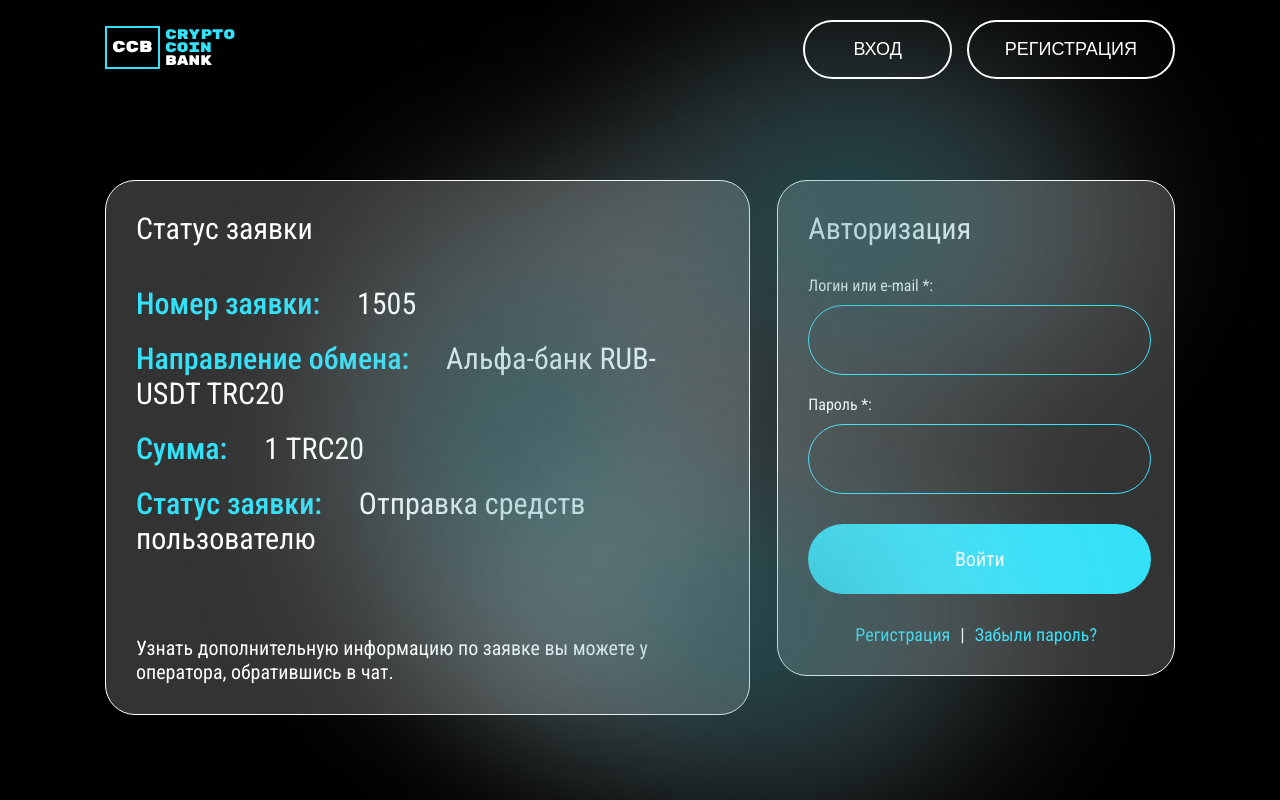
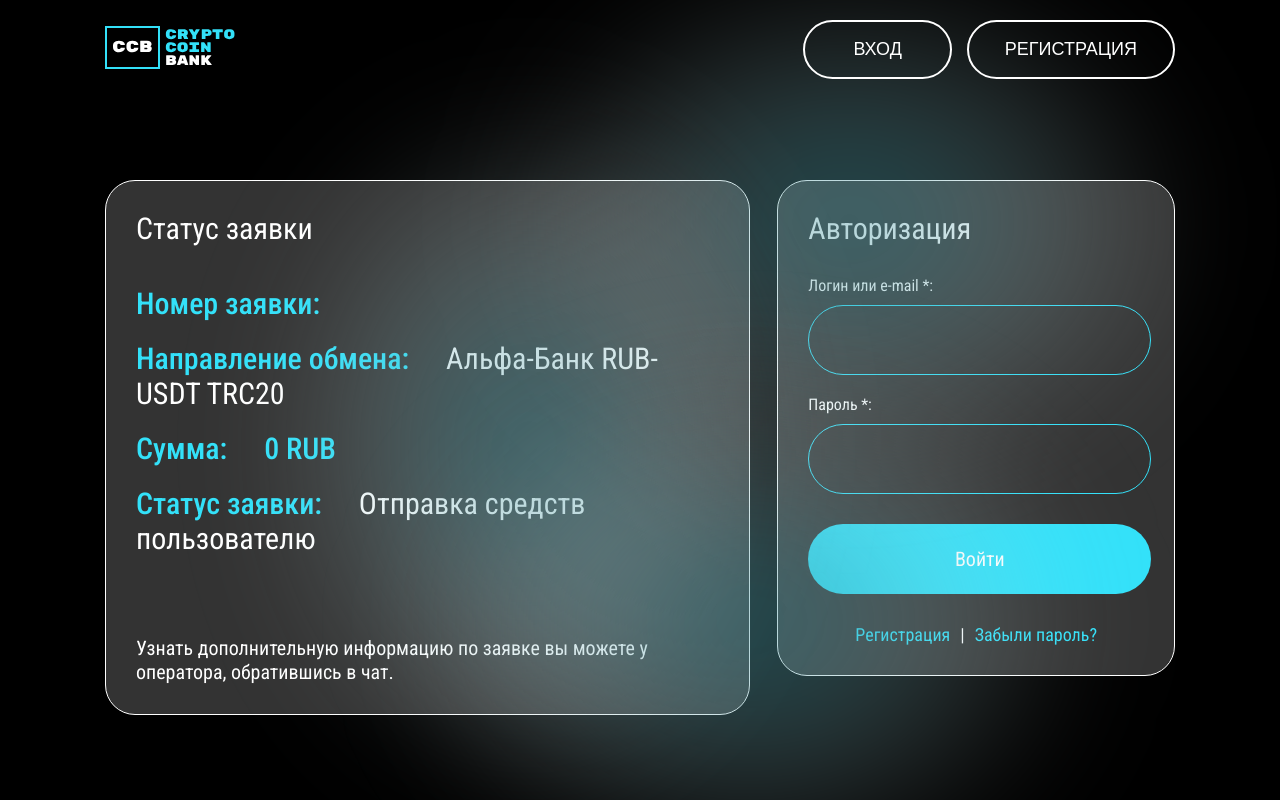
Before and after one commit to madixanov/CryptoBank, a React (Vite) app: page /status/1505 in a window 1280 px wide. Shown: the top 800 px of the page. Built offline with nearby package versions, Linux system fonts and the light colour scheme; a web font is replaced by a local one.

Commit message:
Fixing bugs

```diff
--- a/src/pages/exchange/UI/AgreementContainer.jsx
+++ b/src/pages/exchange/UI/AgreementContainer.jsx
@@ -1,4 +1,4 @@
-export default function AgreementContainer() {
+export default function AgreementContainer({ click }) {
     return (
         <div className="agreement-main-container">
             <div className="agreement-container">
@@ -19,7 +19,7 @@ export default function AgreementContainer() {
                     Не запоминать введенные данные
                 </label>
             </div>
-            <button className="exchange-button">Продолжить</button>
+            <button className="exchange-button" onClick={click}>Продолжить</button>
         </div>
     )
 }
--- a/src/pages/exchange/UI/ExchangeMain.jsx
+++ b/src/pages/exchange/UI/ExchangeMain.jsx
@@ -3,6 +3,7 @@ import gradient from "../../../assets/photo/gradient.svg";
 import PersonalData from "./PersonalData";
 import SendContainer from "./SendContainer";
 import useExchangeStore from "../../../store/exchange-store";
+import useBidStore from "../../../store/bid-store";
 import GetContainer from "./GetContainer";
 import AgreementContainer from "./AgreementContainer";
 import CardData from "./CardData";
@@ -10,6 +11,27 @@ import CardData from "./CardData";
 export default function ExchangeMain() {
   const navigate = useNavigate();
   const { giveCurrency, getCurrency } = useExchangeStore();
+  const {
+    giveBidCurrency,
+    getBidCurrency,
+    getBidAmount,
+    setBidId,
+    bidId,
+  } = useBidStore();
+
+  const handleContinue = () => {
+    // Проверяем, что всё заполнено
+    if (!giveBidCurrency || !giveBidCurrency ) {
+      console.log(giveBidCurrency, getBidCurrency, getBidAmount)
+      alert("Заполните все поля!");
+      return;
+    }
+
+    setBidId(Date.now())
+
+    // Переходим на страницу статуса заявки
+    navigate(`/status/${bidId}`);
+  };
 
   return (
     <main className="aml-main">
@@ -59,7 +81,7 @@ export default function ExchangeMain() {
 
                 <div className="breaking-line"></div>
 
-                <AgreementContainer />
+                <AgreementContainer click={handleContinue}/>
 
               </div>
             </div>
--- a/src/pages/exchange/UI/GetContainer.jsx
+++ b/src/pages/exchange/UI/GetContainer.jsx
@@ -1,6 +1,7 @@
 import usdt from "../../../assets/icons/usdt.svg";
 import abrub from "../../../assets/icons/abrub.svg";
 import useExchangeStore from "../../../store/exchange-store";
+import useBidStore from "../../../store/bid-store";
 import CustomDropdown from "../../../components/default-components/CustomDropdown";
 
 export default function GetContainer() {
@@ -12,6 +13,8 @@ export default function GetContainer() {
     setGetAmount,
   } = useExchangeStore();
 
+  const { setGetBidCurrency } = useBidStore();
+
   const currencyIcons = {
     USDT: usdt,
     RUB: abrub,
@@ -21,6 +24,18 @@ export default function GetContainer() {
     { label: "Tether TRC20 USDT", value: "USDT" },
     { label: "Альфа Банк RUB", value: "RUB" },
   ];
+
+  const handleCurrencyChange = (val) => {
+    setGetCurrency(val);      // обновляем exchange-store
+    setGetBidCurrency(val);   // обновляем bid-store
+  };
+
+  const handleAmountChange = (e) => {
+    const value = e.target.value;
+    if (value < 0) return;    // защита от отрицательных значений
+    setGetAmount(value);
+           // обновляем exchange-store
+  };
 
   return (
     <div className="get-main-container">
@@ -35,17 +50,25 @@ export default function GetContainer() {
           <CustomDropdown
             options={options}
             value={getCurrency}
-                      onChange={(val) => setGetCurrency(val)}
+            onChange={handleCurrencyChange}
             classSelected={"exchange-selected"}
           />
         </div>
+
         <span className="limits">
           min.: {giveCurrency === "USDT" ? "40000.00 RUB" : "493.82 USDT"} <br />
           max.: {giveCurrency === "USDT" ? "180048.59 RUB" : "2222.82 USDT"}
         </span>
+
         <span>Сумма *:</span>
-                    <input type="number" className="number-to-exchange" min="0" value={getAmount} onChange={(e) => setGetAmount(e.target.value)} />
+        <input
+          type="number"
+          className="number-to-exchange"
+          min="0"
+          value={getAmount}
+          onChange={handleAmountChange}
+        />
       </div>
     </div>
-    )
+  );
 }
--- a/src/pages/exchange/UI/SendContainer.jsx
+++ b/src/pages/exchange/UI/SendContainer.jsx
@@ -1,7 +1,9 @@
 import usdt from "../../../assets/icons/usdt.svg";
 import abrub from "../../../assets/icons/abrub.svg";
 import useExchangeStore from "../../../store/exchange-store";
+import useBidStore from "../../../store/bid-store";
 import CustomDropdown from "../../../components/default-components/CustomDropdown";
+import { useEffect } from "react";
 
 export default function SendContainer() {
   const {
@@ -13,6 +15,8 @@ export default function SendContainer() {
     setGiveAmount,
   } = useExchangeStore();
 
+  const { setGiveBidCurrency, setGetBidAmount } = useBidStore();
+
   const currencyIcons = {
     USDT: usdt,
     RUB: abrub,
@@ -23,7 +27,34 @@ export default function SendContainer() {
     { label: "Альфа Банк RUB", value: "RUB" },
   ];
 
+  // курс валют
   const rate = rates[giveCurrency]?.[getCurrency] || 1;
+
+  // Сразу выставляем значение 1 при первой загрузке
+  useEffect(() => {
+    if (!giveAmount || giveAmount <= 0) {
+      setGiveAmount(1);
+      setGetBidAmount(1);
+    }
+  }, [giveAmount, setGiveAmount, setGetBidAmount]);
+
+  // Сохраняем валюту в bid-store
+  useEffect(() => {
+    setGiveBidCurrency(giveCurrency);
+  }, [giveCurrency, setGiveBidCurrency]);
+
+  const handleCurrencyChange = (val) => {
+    setGiveCurrency(val);
+    setGiveBidCurrency(val);
+  };
+
+  const handleAmountChange = (e) => {
+    const value = Number(e.target.value);
+    const finalValue = value <= 0 || isNaN(value) ? 1 : value;
+
+    setGiveAmount(finalValue);
+    setGetBidAmount(finalValue);
+  };
 
   return (
     <div className="send-container">
@@ -32,6 +63,7 @@ export default function SendContainer() {
         <span className="currency">
           Курс 1 {giveCurrency} = {rate} {getCurrency}
         </span>
+
         <div className="currency-selector-container">
           <img
             src={currencyIcons[giveCurrency]}
@@ -41,23 +73,25 @@ export default function SendContainer() {
           <CustomDropdown
             options={options}
             value={giveCurrency}
-                      onChange={(val) => setGiveCurrency(val)}
+            onChange={handleCurrencyChange}
             classSelected={"exchange-selected"}
           />
         </div>
+
         <span className="limits">
           min.: {giveCurrency === "USDT" ? "493.82 USDT" : "40000.00 RUB"} <br />
           max.: {giveCurrency === "USDT" ? "2222.82 USDT" : "180048.59 RUB"}
         </span>
+
         <span>Сумма *:</span>
         <input
           type="number"
           className="number-to-exchange"
           value={giveAmount}
           min="0"
-                    onChange={(e) => setGiveAmount(e.target.value)}
+          onChange={handleAmountChange}
         />
       </div>
     </div>
-    )
+  );
 }
--- a/src/pages/home/UI/Welcome.jsx
+++ b/src/pages/home/UI/Welcome.jsx
@@ -51,12 +51,17 @@ export default function Welcome() {
         <div className="first-input">
           <input
             type="number"
-            value={giveAmount}
+            value={giveAmount || 1}  // если 0, показываем 1
             onChange={(e) => {
+              const value = Number(e.target.value);
 
-              setGiveAmount(Number(e.target.value));
+              if (value <= 0 || isNaN(value)) {
+                setGiveAmount(1); // если 0, отрицательное или пустое → ставим 1
+              } else {
+                setGiveAmount(value);
+              }
             }}
-            />
+          />
           <CustomDropdown
             options={options}
             value={giveCurrency}            // "USDT" или "RUB"
@@ -73,8 +78,11 @@ export default function Welcome() {
           <input
             type="text"
             placeholder="81.0"
-            value={getAmount}
-            onChange={(e) => setGetAmount(Number(e.target.value))}
+            value={getAmount || 1}
+            onChange={(e) => {
+              const value = Number(e.target.value);
+              setGetAmount(value > 0 ? value : 1);
+            }}
           />
           <CustomDropdown
             options={options}
--- a/src/pages/status/UI/StatusMain.jsx
+++ b/src/pages/status/UI/StatusMain.jsx
@@ -1,19 +1,14 @@
-import { useNavigate, useParams} from "react-router-dom";
+import { useNavigate} from "react-router-dom";
 import useLoginStore from "../../../store/login-store"
+import useBidStore from "../../../store/bid-store"
 import gradient from "../../../assets/photo/gradient.svg"
 
 export default function StatusMain() {
-  const { id } = useParams();
 
-  const data = [
-    { id: 1505, direction: "Альфа-банк RUB-USDT TRC20", amount: "1 TRC20", status: "Отправка средств пользователю" },
-    { id: 1740, direction: "Альфа-банк RUB-USDT TRC20", amount: "5 TRC20", status: "Успешно выполнено" },
-    { id: 2019, direction: "Альфа-банк RUB-USDT TRC20", amount: "10 TRC20", status: "Отказано в отправке" },
-  ];
+  const { giveBidCurrency, getBidAmount, bidStatus, bidId } = useBidStore();
+
 
   const { loggedIn } = useLoginStore();
-
-  const payment = data.find((item) => item.id.toString() === id);
 
   const navigate = useNavigate();
   return (
@@ -21,15 +16,14 @@ export default function StatusMain() {
       <div className="container">
         <div className="status-sub-container">
           <div className="status-container">
-            {payment ? (<div>
+            <div>
               <p className="status-title">Статус заявки</p>
-              <p className="status-text"><span>Номер заявки: </span>{payment.id}</p>
-              <p className="status-text"><span>Направление обмена: </span> {payment.direction}</p>
-              <p className="status-text"><span>Сумма: </span>{payment.amount}</p>
-              <p className="status-text last"><span>Статус заявки: </span>{payment.status}</p>
+              <p className="status-text"><span>Номер заявки: </span>{bidId}</p>
+              <p className="status-text"><span>Направление обмена: </span> {giveBidCurrency === "USDT" ? "USDT TRC20" : "Альфа-Банк RUB"}-{giveBidCurrency === "USDT" ? "Альфа-Банк RUB" : "USDT TRC20"}</p>
+              <p className="status-text"><span>Сумма: </span>{giveBidCurrency === "RUB" ?  <span>{getBidAmount / 81} TRC20</span>: <span>{getBidAmount * 81} RUB</span>}</p>
+              <p className="status-text last"><span>Статус заявки: </span>{bidStatus}</p>
               <p className="hint">Узнать дополнительную информацию по заявке вы можете у оператора, обратившись в чат.</p>
-            </div>) :
-            (<p>Заявка не найдена</p>)}
+            </div>
           </div>
           {loggedIn ? <div></div> : <div className="aml-login-container status-login-container">
             <p>Авторизация</p>
--- /dev/null
+++ b/src/store/bid-store.js
@@ -0,0 +1,18 @@
+// src/store/bid-store.js
+import { create } from "zustand";
+
+const useBidStore = create((set) => ({
+  // Временные значения
+  giveBidCurrency: "",
+  getBidCurrency: "",
+  getBidAmount: 0,
+  bidStatus: "Отправка средств пользователю",
+
+  // Методы изменения временных значений
+  setGiveBidCurrency: (value) => set({ giveBidCurrency: value }),
+  setGetBidCurrency: (value) => set({ getBidCurrency: value }),
+  setGetBidAmount: (value) => set({ getBidAmount: value }),
+  setBidId: (value) => set({bidId: value})
+}));
+
+export default useBidStore;
```
Also changed, not shown: src/pages/profile/UI/ProfileTable.jsx (+1 -8 lines). Lines whose indentation alone changed are shown as unchanged.
